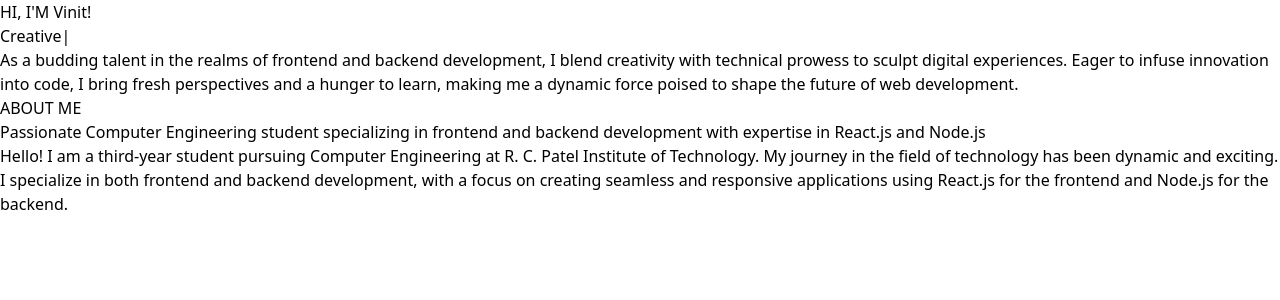
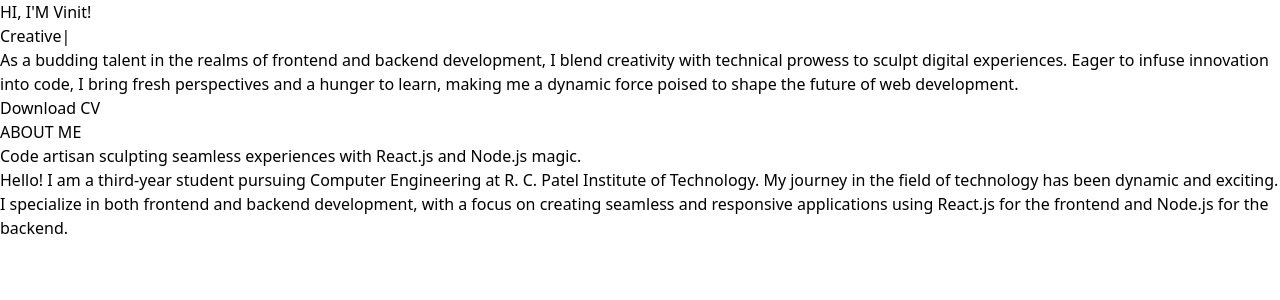
Before and after one commit to Vinit-S-Patil/Portfolio, a React (Vite) app: page / in a window 1280 px wide. Shown: the top 300 px of the page. Built offline with nearby package versions, Linux system fonts and the light colour scheme.

Commit message:
starting

```diff
--- a/src/pages/HomePage.jsx
+++ b/src/pages/HomePage.jsx
@@ -1,6 +1,6 @@
 import React from 'react'
 import ReactTyped from "react-typed";
-// import Button from "../../components/Button"
+import Button from "../components/Buttons"
 
 import { useEffect, useRef, useState } from 'react'
 
@@ -18,15 +18,19 @@ const Homepage = () => {
                 </div>
                 <div className='ml-10 text-left mt-8 w-1/2 text-xl font-medium tracking-wider text-slate-300'>As a budding talent in the realms of frontend and backend development, I blend creativity with technical prowess to sculpt digital experiences. Eager to infuse innovation into code, I bring fresh perspectives and a hunger to learn, making me a dynamic force poised to shape the future of web development.
                 </div>
-                {/* <div>
+                <div className='mt-6 ml-10'>
                     <Button
-                        label={"hlo"}
+                        variant="default"
+                        label={"Download CV"}
+                        size="lg"
+                        color='yellow'
                     />
-                </div> */}
+                    <a href='vin.jpg'></a>
+                </div>
                 {/* ABOUT ME */}
                 <div>
                     <div className='ml-10 mt-6 text-3xl font-medium tracking-wider text-green-700'>ABOUT ME</div>
-                    <div className='ml-10 w-1/2 ml-10 mt-6 text-2xl font-medium tracking-wider text-green-700'>Passionate Computer Engineering student specializing in frontend and backend development with expertise in React.js and Node.js</div>
+                    <div className='ml-10 w-1/2 ml-10 mt-6 text-2xl font-medium tracking-wider text-green-700'>Code artisan sculpting seamless experiences with React.js and Node.js magic.</div>
                     <div className='text-xl ml-10 mt-6 text-green-100 w-1/2'>Hello! I am a third-year student pursuing Computer Engineering at R. C. Patel Institute of Technology. My journey in the field of technology has been dynamic and exciting. I specialize in both frontend and backend development, with a focus on creating seamless and responsive applications using React.js for the frontend and Node.js for the backend.
                     </div>
                 </div>
```
Also changed, not shown: src/assets/vin.jpg (added), src/components/Buttons.tsx (renamed from src/components/Buttons.jsx).
